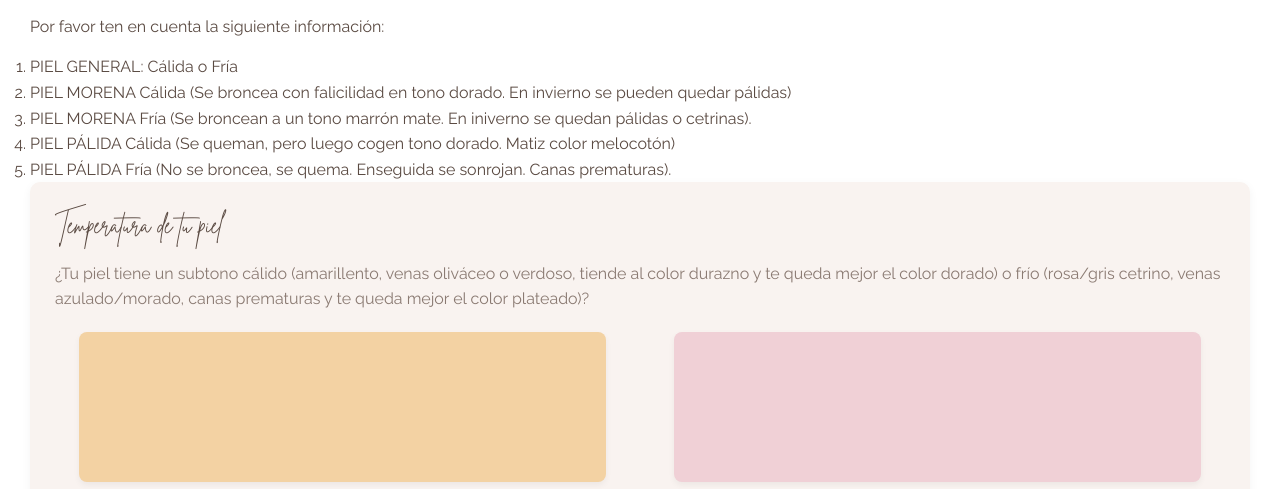
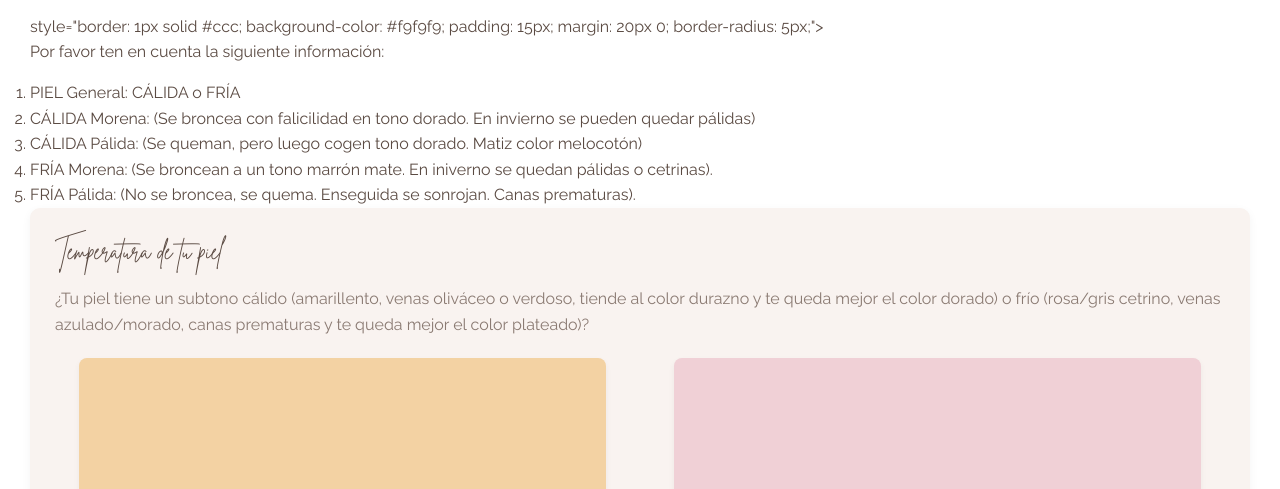
Before and after one commit to JuCo111/calculadora-claude-mejorada, a plain HTML site: page index.html in a window 1280 px wide. Both pictures are taken after a click on the button "Comenzar análisis". Shown: the part 295-784 px from the top of the page. Drawn offline with Linux system fonts and the light colour scheme.

Commit message:
Update index.html

```diff
--- a/index.html
+++ b/index.html
@@ -49,14 +49,14 @@
         <section id="skin-section" class="section">
             <h2>Paso 1: Análisis de tu piel</h2>
 
-                <div class="skin-questions">
+                <div class="skin-questions"> style="border: 1px solid #ccc; background-color: #f9f9f9; padding: 15px; margin: 20px 0; border-radius: 5px;">
                 <p class="important-note">Por favor ten en cuenta la siguiente información:</p>
                 <ol>
-                    <li>PIEL GENERAL: Cálida o Fría</li>
-                    <li>PIEL MORENA Cálida (Se broncea con falicilidad en tono dorado. En invierno se pueden quedar pálidas) </li>
-                <li>PIEL MORENA Fría (Se broncean a un tono marrón mate. En iniverno se quedan pálidas o cetrinas).</li>
-                    <li>PIEL PÁLIDA Cálida (Se queman, pero luego cogen tono dorado. Matiz color melocotón) </li>
-                <li>PIEL PÁLIDA Fría (No se broncea, se quema. Enseguida se sonrojan. Canas prematuras).</li>
+                    <li>PIEL General: CÁLIDA o FRÍA</li>
+                    <li>CÁLIDA Morena: (Se broncea con falicilidad en tono dorado. En invierno se pueden quedar pálidas) </li>
+                        <li>CÁLIDA Pálida: (Se queman, pero luego cogen tono dorado. Matiz color melocotón) </li>
+                        <li>FRÍA Morena: (Se broncean a un tono marrón mate. En iniverno se quedan pálidas o cetrinas).</li>
+                    <li>FRÍA Pálida: (No se broncea, se quema. Enseguida se sonrojan. Canas prematuras).</li>
                 </ol>
             </div>
 
```
